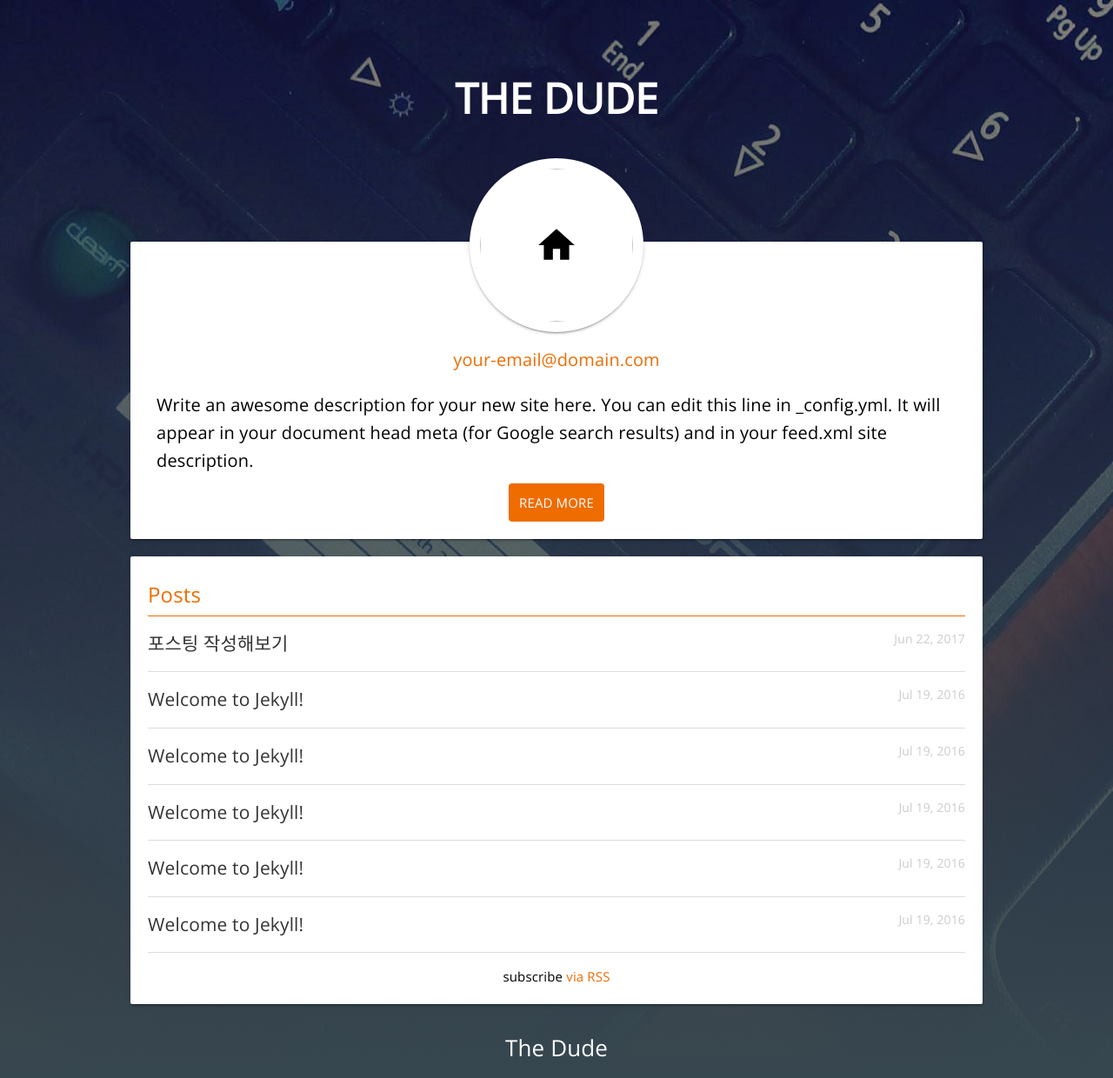
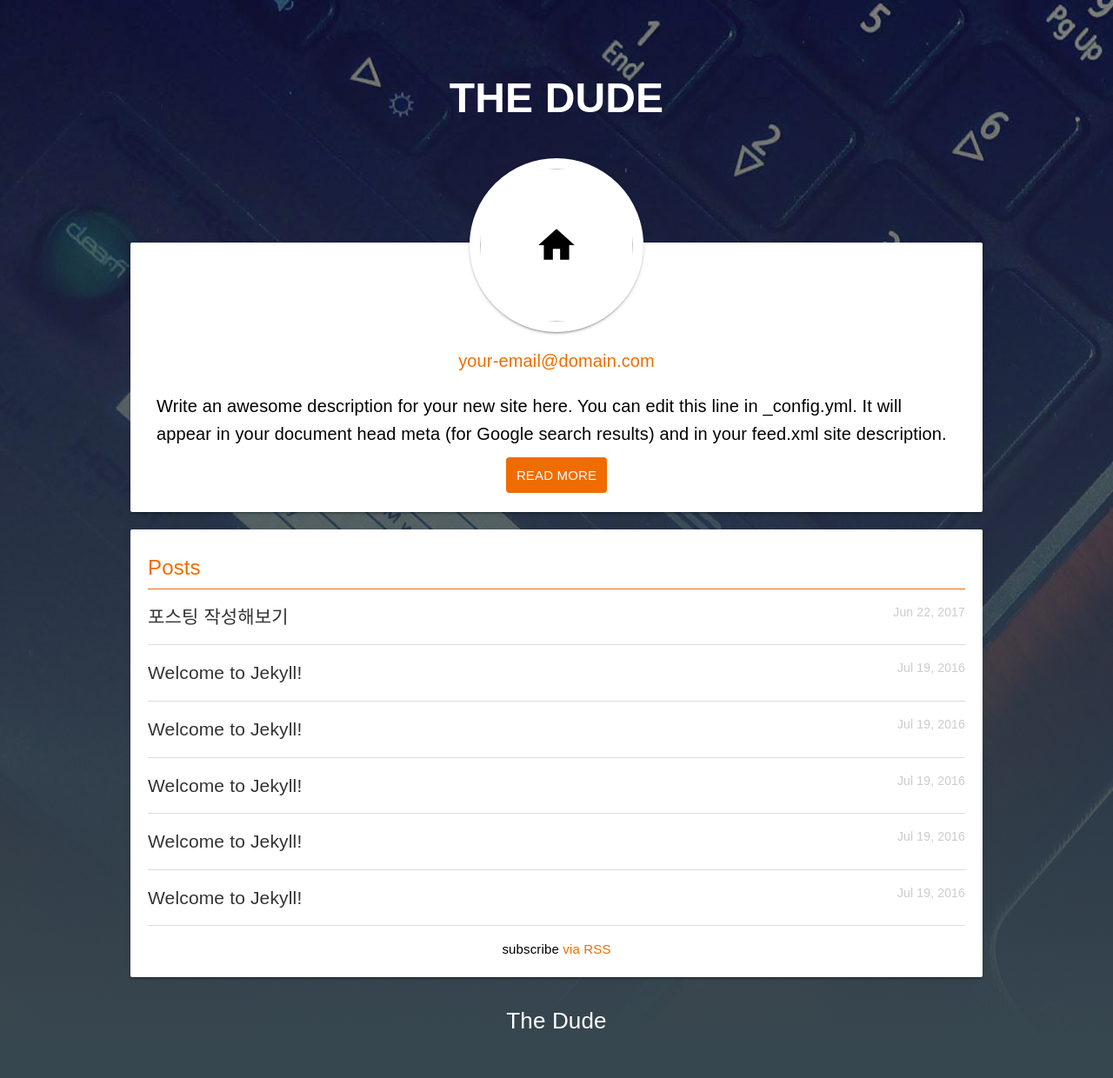
Before and after one commit to leemun1/name.github.io, a Jekyll site: the page built from index.html, in a window 1280 px wide. Shown: the whole page at 87% size. Built offline with Jekyll 4.4.1, drawn with Linux system fonts in a browser that asks for light colours; some web fonts are replaced; after the commit the page ends 1209 px from its top, so only the background shows below that.

Commit message:
add kor font

```diff
--- a/_sass/_base.scss
+++ b/_sass/_base.scss
@@ -39,8 +39,10 @@ body {
   line-height: 1.6;
   font-size: 1.5em;
   font-weight: 400;
-  font-family: "Open Sans", "HelveticaNeue", "Helvetica Neue", Helvetica, Arial, sans-serif;
+  font-family: "KoPub Dotum", sans-serif;
 }
+
+/*  font-family: "Open Sans", "HelveticaNeue", "Helvetica Neue", Helvetica, Arial, "KoPub Dotum", sans-serif;*/
 
 .outer{
     height: 100%;
--- a/css/main.scss
+++ b/css/main.scss
@@ -33,7 +33,7 @@
 }
 
 // Our variables
-$base-font-family: "Helvetica Neue", Helvetica, Arial, "KoPub Dotum" sans-serif;
+$base-font-family: "Helvetica Neue", Helvetica, Arial, "KoPub Dotum", sans-serif;
 $base-font-size:   16px;
 $base-font-weight: 400;
 $small-font-size:  $base-font-size * 0.875;
```
